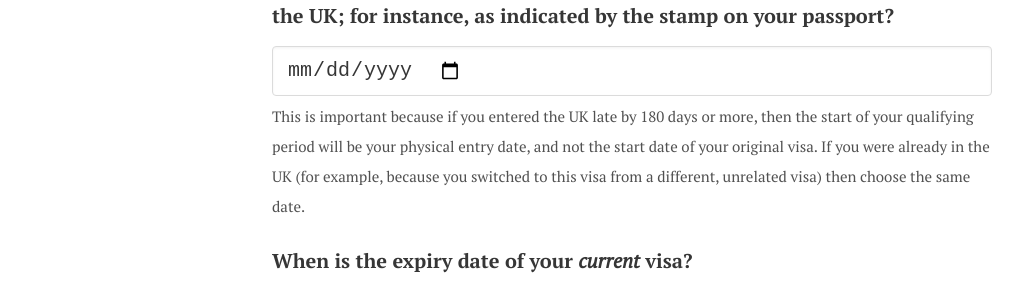
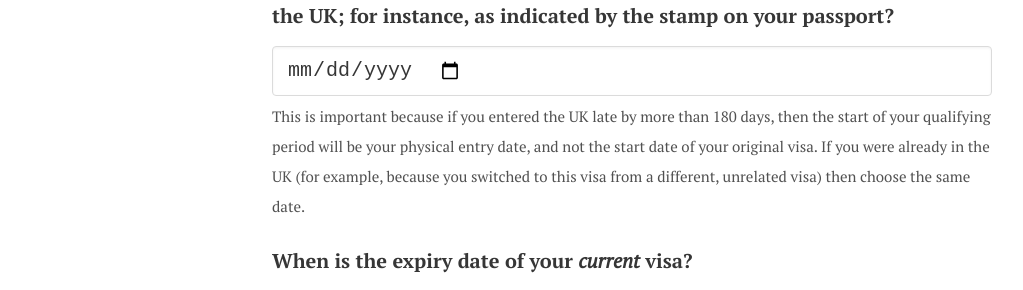
Before and after one commit to immigrationstory/uk, a Jekyll site: the page built from en-gb/tools/ilr-calculator.md, in a window 1280 px wide and 900 px high, scrolled down 2727 px. Shown: the part 154-444 px from the top of the window, without its empty margins (8-1031 px from the left). Built offline with Jekyll 4.4.1, drawn with Linux system fonts in a browser that asks for light colours.

Commit message:
Update messaging on delayed entry

```diff
--- a/en-gb/tools/ilr-calculator.md
+++ b/en-gb/tools/ilr-calculator.md
@@ -62,7 +62,7 @@ If a person then started on a Tier 2 (General) visa and stayed there for four ye
     <div class="control">
       <input class="input" type="date" name="physical-entry-date" required>
     </div>
-    <p class="help">This is important because if you entered the UK late by 180 days or more, then the start of your qualifying period will be your physical entry date, and not the start date of your original visa. If you were already in the UK (for example, because you switched to this visa from a different, unrelated visa) then choose the same date.</p>
+    <p class="help">This is important because if you entered the UK late by more than 180 days, then the start of your qualifying period will be your physical entry date, and not the start date of your original visa. If you were already in the UK (for example, because you switched to this visa from a different, unrelated visa) then choose the same date.</p>
   </div>
   <div class="field">
     <label class="label">When is the expiry date of your <em>current</em> visa?</label>
```
